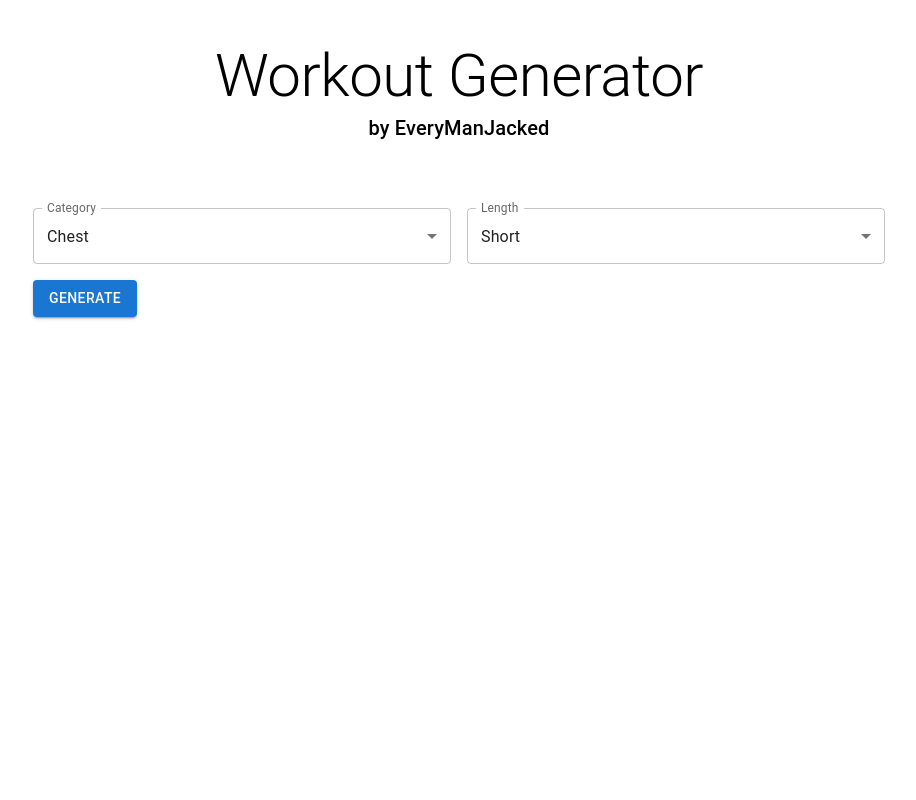
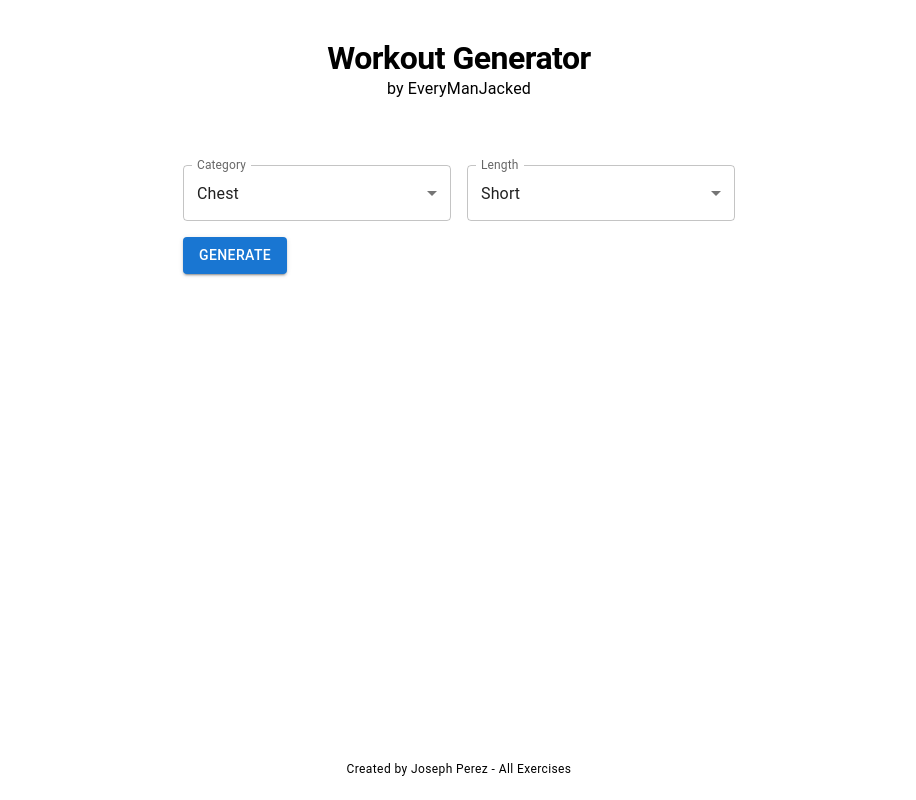
Before and after one commit to p14/everymanjacked-client, a React (Create React App) app: page / in a window 1280 px wide. Shown: the whole page, without its empty margins (181-1097 px from the left). Built offline with nearby package versions, Linux system fonts and the light colour scheme.

Commit message:
Update style

```diff
--- a/src/App.tsx
+++ b/src/App.tsx
@@ -1,11 +1,12 @@
 import React from 'react';
-import { Container } from '@mui/material';
+import { Box, Container, Typography } from '@mui/material';
 import { generateWorkout } from './api/app.api';
 import Heading from './components/Heading';
 import WorkoutForm from './components/WorkoutForm';
 import WorkoutList from './components/WorkoutList';
 import { Exercise } from './constants/exercise.constants';
 import { AppStatus } from './constants/app.constants';
+import Footer from './components/Footer';
 
 const App: React.FC = () => {
 
@@ -39,10 +40,13 @@
   };
 
   return (
-    <Container maxWidth='md'>
-      <Heading />
-      {renderContent()}
-    </Container>
+      <Container maxWidth='sm' sx={{ display: 'flex', flexDirection: 'column', minHeight: '100vh' }}>
+        <Heading />
+        <Box sx={{ flexGrow: 1 }}>
+          {renderContent()}
+        </Box>
+        <Footer />
+      </Container>
   );
 }
 
--- /dev/null
+++ b/src/components/Footer.tsx
@@ -0,0 +1,14 @@
+import React from 'react'
+import { Box, Typography } from '@mui/material';
+
+const Footer: React.FC = () => {
+  return (
+    <Box sx={{ my: 2.5, textAlign: 'center' }}>
+      <Typography variant='caption'>
+        Created by Joseph Perez - All Exercises
+      </Typography>
+    </Box>
+  );
+};
+
+export default Footer;
--- a/src/components/Heading.tsx
+++ b/src/components/Heading.tsx
@@ -4,10 +4,10 @@
 const Heading: React.FC = () => {
   return (
     <Box sx={{ my: 5, textAlign: 'center' }}>
-      <Typography component='h2' variant='h2'>
+      <Typography component='h1' variant='h1' sx={{ fontSize: '32px', fontWeight: 600 }}>
         Workout Generator
       </Typography>
-      <Typography component='h6' variant='h6'>
+      <Typography>
         by EveryManJacked
       </Typography>
     </Box>
--- a/src/components/WorkoutList.tsx
+++ b/src/components/WorkoutList.tsx
@@ -10,7 +10,7 @@
 
 const WorkoutList = ({ workout, backToForm }: IWorkoutList) => {
   return (
-    <Box sx={{ alignItems: 'center', display: 'flex', flexDirection: 'column' }}>
+    <Box>
       <Grid container spacing={2}>
         <Grid item xs={12}>
           <List>
@@ -29,7 +29,7 @@
         </Grid>
       </Grid>
 
-      <Button variant='contained' sx={{ mt: 4 }} onClick={() => backToForm()}>
+      <Button variant='contained' sx={{ my: 5 }} onClick={() => backToForm()}>
         Back to Form
       </Button>
     </Box>
```
